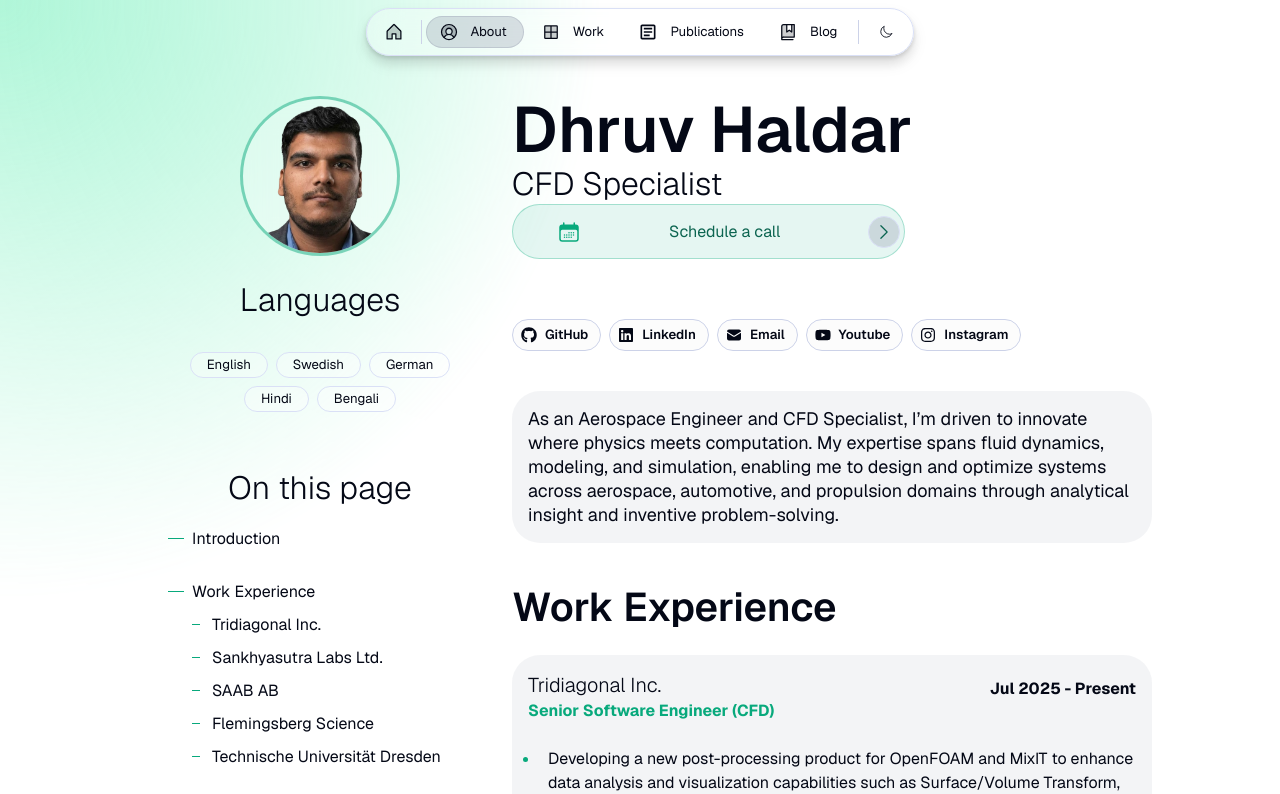
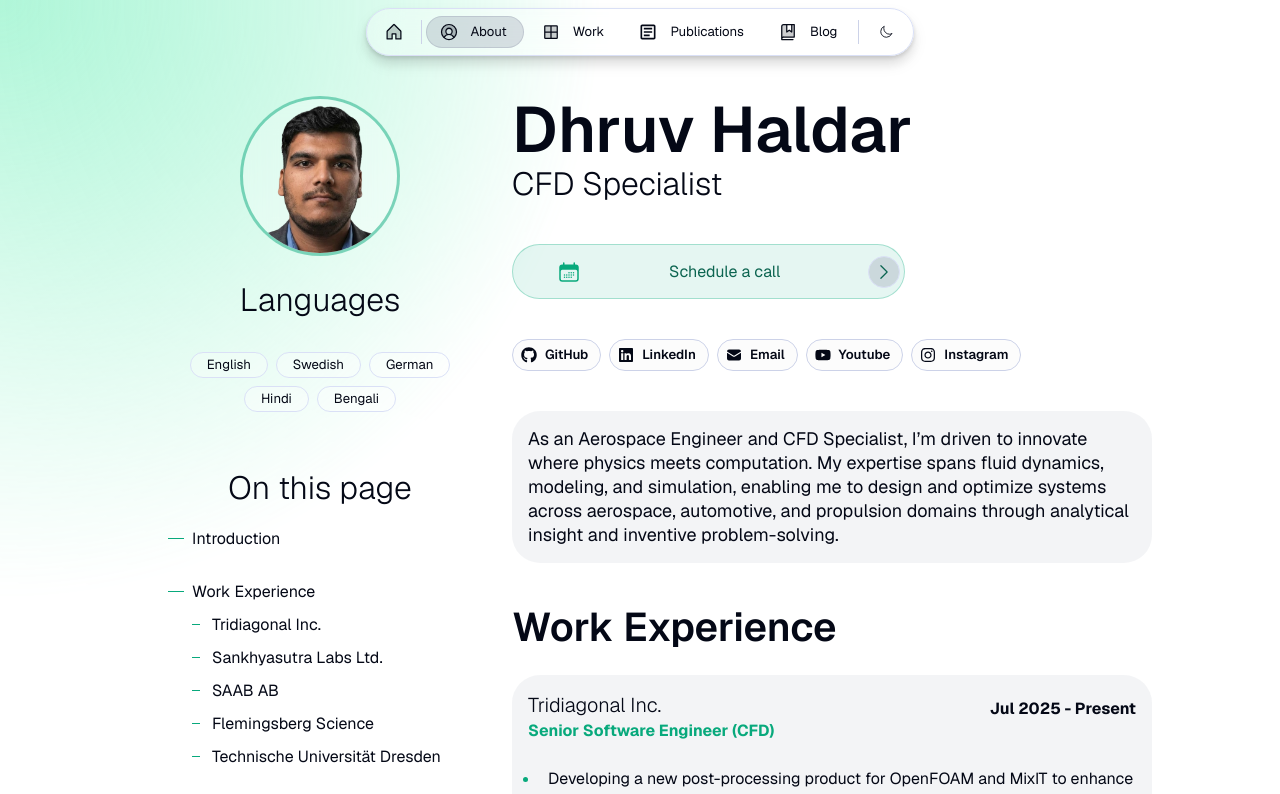
Before and after one commit to dhruvhaldar/portfolio, a Next.js app: page /about in a window 1280 px wide. Shown: the top 794 px of the page. Built offline with nearby package versions, Linux system fonts and the light colour scheme.

Commit message:
style: adjust margin and padding values for elements on the about page

```diff
--- a/src/app/about/page.tsx
+++ b/src/app/about/page.tsx
@@ -190,7 +190,7 @@ export default function About() {
                   radius="full"
                   padding="4"
                   gap="8"
-                  marginTop="0"
+                  marginTop="l"
                   marginBottom="l"
                   vertical="center"
                 >
@@ -217,7 +217,7 @@ export default function About() {
             {social.length > 0 && (
               <Flex
                 className={styles.blockAlign}
-                paddingTop="20"
+                paddingTop="0"
                 paddingBottom="8"
                 gap="8"
                 wrap
```
